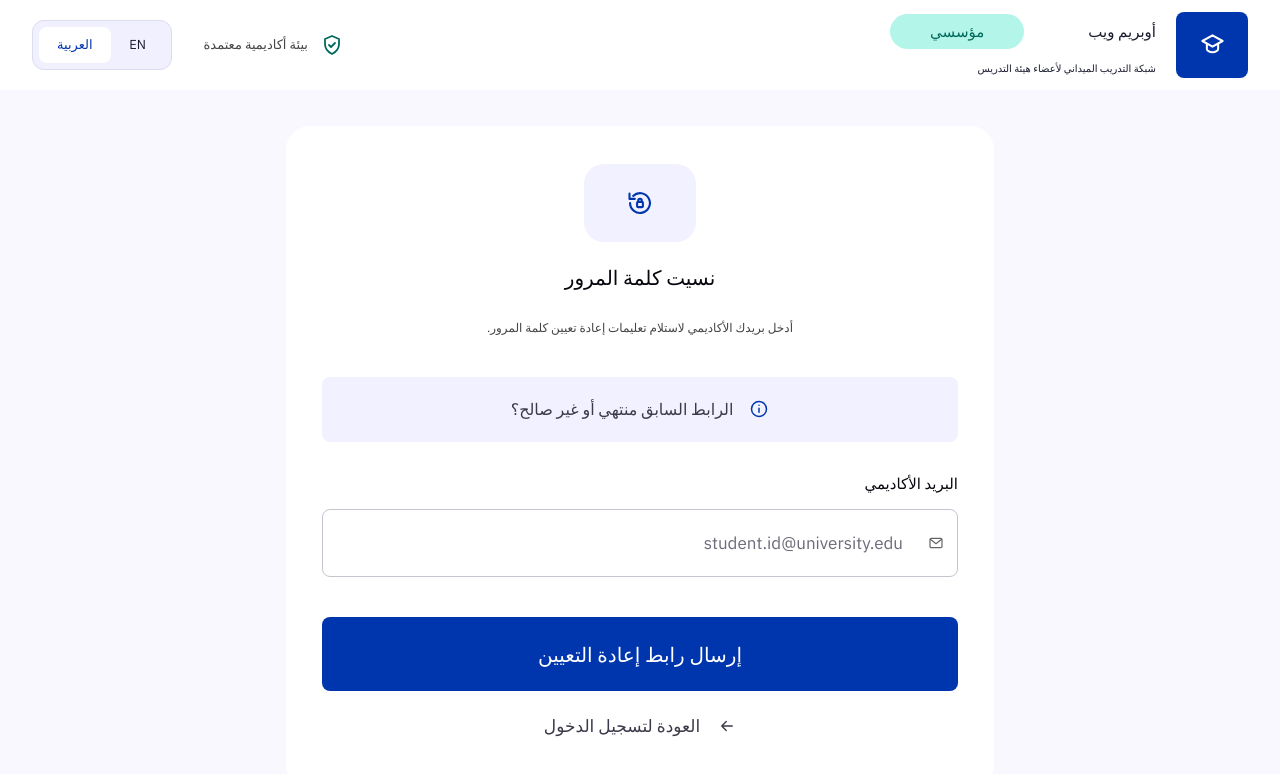
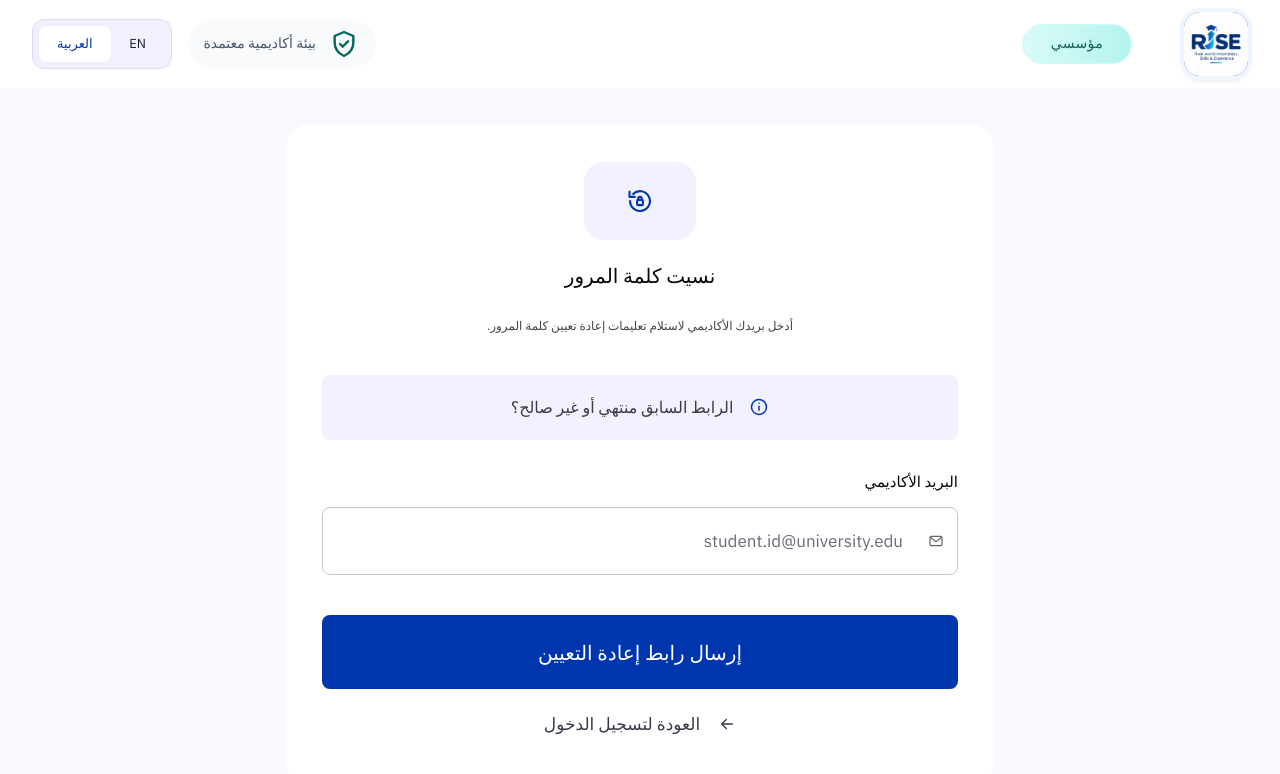
Before and after one commit to K9161/opream_project, a React (Vite) app: page /Statesuccess in a window 1280 px wide. Shown: the top 774 px of the page. Built offline with nearby package versions, Linux system fonts and the light colour scheme.

Commit message:
Refactor ForgotPassword and ResetPassword components to use logo image and improve layout; update styles in ForgotPassword.css for better UI consistency

```diff
--- a/src/i18n.jsx
+++ b/src/i18n.jsx
@@ -76,7 +76,7 @@ const translations = {
 
 const I18nContext = createContext(null);
 export function I18nProvider({ children }) {
-  const [language, setLanguage] = useState(() => localStorage.getItem("opream-language") || "ar");
+  const [language, setLanguage] = useState("ar");
   useEffect(() => {
     document.documentElement.lang = language;
     document.documentElement.dir = language === "ar" ? "rtl" : "ltr";
--- a/src/pages/Forgetpassword/ForgotPassword.css
+++ b/src/pages/Forgetpassword/ForgotPassword.css
@@ -23,13 +23,22 @@
 }
 
 .brand-logo {
-  width: 72px;
-  height: 66px;
-  border-radius: 8px;
-  background: #0036ad;
-  color: #fff;
-  display: grid;
-  place-items: center;
+  display: flex;
+  width: 64px;
+  height: 64px;
+  flex-shrink: 0;
+  align-items: center;
+  justify-content: center;
+  overflow: hidden;
+  border-radius: 16px;
+  background: linear-gradient(135deg, #0b4bd4, #062d91);
+  box-shadow: 0 0 0 4px #eff6ff, 0 4px 6px -1px rgb(30 58 138 / 20%), 0 2px 4px -2px rgb(30 58 138 / 20%);
+}
+
+.brand-logo img {
+  width: 100%;
+  height: 100%;
+  object-fit: contain;
 }
 
 .brand-name {
@@ -46,28 +55,42 @@
 }
 
 .chip {
-  background: #b4f5ea;
-  color: #00695c;
-  padding: 6px 40px;
-  border-radius: 20px;
-  font-size: 15px;
+  display: none;
+  margin-inline-start: 32px;
+  padding: 8px 28px;
+  border: 1px solid #ccfbf1;
+  border-radius: 999px;
+  background: linear-gradient(90deg, #d9fbf7, #b5f4ef);
+  color: #115e59;
+  font-size: 14px;
+  font-weight: 600;
+  letter-spacing: 0.025em;
+  white-space: nowrap;
 }
 
 .header-end {
   display: flex;
   align-items: center;
-  gap: 32px;
+  gap: 16px;
   font-size: 13px;
   color: #444;
 }
 
 .env-label {
-  display: flex;
+  display: none;
   align-items: center;
   gap: 12px;
+  padding: 8px 16px;
+  border-radius: 999px;
+  background: #f8fafc;
+  color: #475569;
+  font-size: 14px;
 }
 
 .env-label svg {
+  width: 32px;
+  height: 32px;
+  flex-shrink: 0;
   color: #00695c;
 }
 
@@ -93,6 +116,13 @@
 .lang-switch button.active {
   background: #fff;
   color: #0036ad;
+}
+
+@media (min-width: 1024px) {
+  .chip,
+  .env-label {
+    display: flex;
+  }
 }
 
 /* body */
@@ -239,7 +269,7 @@
   .brand-name { gap: 16px; }
   .chip { padding: 4px 14px; font-size: 13px; }
   .env-label { display: none; }
-  .brand-logo { width: 52px; height: 52px; }
+  .brand-logo { width: 64px; height: 64px; }
   .forgot-card { padding: 28px 18px 36px; }
   .notice { font-size: 14px; }
   .submit { height: 60px; font-size: 17px; }
--- a/src/pages/Forgetpassword/ForgotPassword.jsx
+++ b/src/pages/Forgetpassword/ForgotPassword.jsx
@@ -2,6 +2,7 @@ import { useState } from 'react'
 import { useNavigate } from 'react-router-dom'
 import './ForgotPassword.css'
 import { useI18n } from '../../i18n'
+import logo from '../../assets/Logo.png'
 
 const text = {
   en: {
@@ -45,13 +46,6 @@ const svgProps = {
   strokeLinecap: 'round',
   strokeLinejoin: 'round',
 }
-
-const CapIcon = () => (
-  <svg {...svgProps} width="27" height="27">
-    <path d="M12 3 3 8l9 5 9-5-9-5Z" />
-    <path d="M7 10.5V15c0 1.5 2.2 3 5 3s5-1.5 5-3v-4.5" />
-  </svg>
-)
 
 const ShieldCheckIcon = () => (
   <svg {...svgProps} width="24" height="24">
@@ -121,14 +115,10 @@ export default function ForgotPassword() {
     <div className="forgot-page">
       <header className="forgot-header">
         <div className="brand">
-          <div className="brand-logo"><CapIcon /></div>
-          <div>
-            <div className="brand-name">
-              {t.brand}
-              <span className="chip">{t.institutional}</span>
-            </div>
-            <div className="brand-tagline">{t.tagline}</div>
+          <div className="brand-logo">
+            <img src={logo} alt="Opream Web" />
           </div>
+          <span className="chip">{t.institutional}</span>
         </div>
 
         <div className="header-end">
--- a/src/pages/Forgetpassword/Resetpassword.jsx
+++ b/src/pages/Forgetpassword/Resetpassword.jsx
@@ -2,6 +2,7 @@ import { useState } from 'react'
 import { useLocation, useNavigate, useSearchParams } from 'react-router-dom'
 import './ResetandState.css'
 import { useI18n } from '../../i18n'
+import logo from '../../assets/Logo.png'
 
 const text = {
   en: {
@@ -70,13 +71,6 @@ const svgProps = {
   strokeLinecap: 'round',
   strokeLinejoin: 'round',
 }
-
-const CapIcon = () => (
-  <svg {...svgProps} width="27" height="27">
-    <path d="M12 3 3 8l9 5 9-5-9-5Z" />
-    <path d="M7 10.5V15c0 1.5 2.2 3 5 3s5-1.5 5-3v-4.5" />
-  </svg>
-)
 
 const ShieldCheckIcon = () => (
   <svg {...svgProps} width="24" height="24">
@@ -174,14 +168,10 @@ export default function ResetPassword() {
     <div className="forgot-page">
       <header className="forgot-header">
         <div className="brand">
-          <div className="brand-logo"><CapIcon /></div>
-          <div>
-            <div className="brand-name">
-              {t.brand}
-              <span className="chip">{t.institutional}</span>
-            </div>
-            <div className="brand-tagline">{t.tagline}</div>
+          <div className="brand-logo">
+            <img src={logo} alt="Opream Web" />
           </div>
+          <span className="chip">{t.institutional}</span>
         </div>
 
         <div className="header-end">
--- a/src/pages/Forgetpassword/Statesuccess.jsx
+++ b/src/pages/Forgetpassword/Statesuccess.jsx
@@ -2,6 +2,7 @@ import { useState } from 'react'
 import { useNavigate } from 'react-router-dom'
 import './ResetandState.css'
 import { useI18n } from '../../i18n'
+import logo from '../../assets/Logo.png'
 
 const text = {
   en: {
@@ -50,13 +51,6 @@ const svgProps = {
   strokeLinecap: 'round',
   strokeLinejoin: 'round',
 }
-
-const CapIcon = () => (
-  <svg {...svgProps} width="27" height="27">
-    <path d="M12 3 3 8l9 5 9-5-9-5Z" />
-    <path d="M7 10.5V15c0 1.5 2.2 3 5 3s5-1.5 5-3v-4.5" />
-  </svg>
-)
 
 const ShieldCheckIcon = () => (
   <svg {...svgProps} width="24" height="24">
@@ -136,14 +130,10 @@ export default function Statesuccess() {
     <div className="forgot-page">
       <header className="forgot-header">
         <div className="brand">
-          <div className="brand-logo"><CapIcon /></div>
-          <div>
-            <div className="brand-name">
-              {t.brand}
-              <span className="chip">{t.institutional}</span>
-            </div>
-            <div className="brand-tagline">{t.tagline}</div>
+          <div className="brand-logo">
+            <img src={logo} alt="Opream Web" />
           </div>
+          <span className="chip">{t.institutional}</span>
         </div>
 
         <div className="header-end">
```
Also changed, not shown: src/assets/image.png (deleted).
